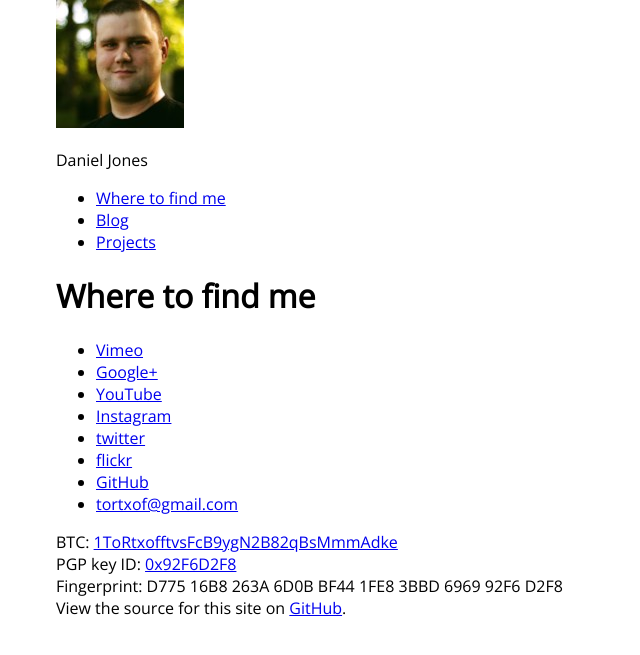
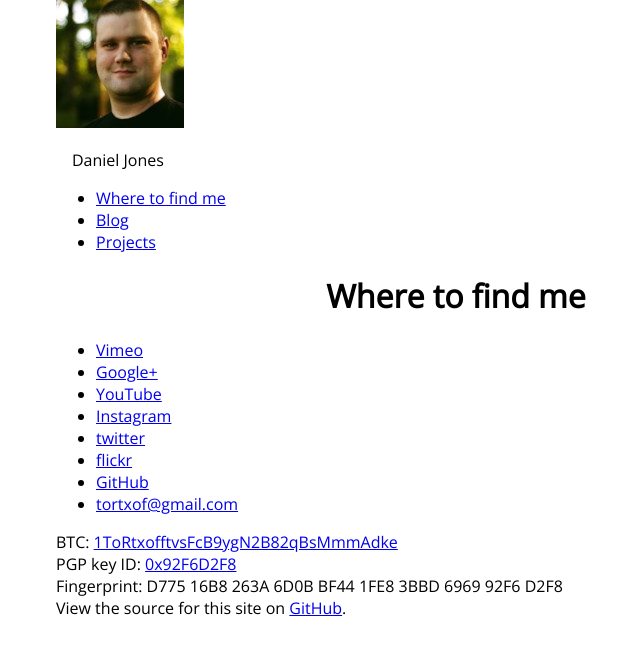
Before and after one commit to tortxof/djones.co-www, a Jekyll site: the page built from index.html, in a window 1280 px wide. Shown: the top 655 px of the page, without its empty margins (184-824 px from the left). Built offline with Jekyll 4.4.1, drawn with Linux system fonts in a browser that asks for light colours; a style sheet for code colours, icons or effects is not loaded.

Commit message:
Style changes

```diff
--- a/_sass/_layout.sass
+++ b/_sass/_layout.sass
@@ -6,4 +6,9 @@ body
   margin: 0 auto
 
 pre
-  padding: .5em
+  padding: .5em 1em
+  overflow-x: scroll
+
+p, h1, h2, h3, h4, h5, h6
+  margin-left: 1em
+  margin-right: 1em
--- a/_sass/_typography.sass
+++ b/_sass/_typography.sass
@@ -6,3 +6,6 @@ code
 
 pre code
   font-size: 1.5em
+
+h1, h2
+  text-align: center
```
